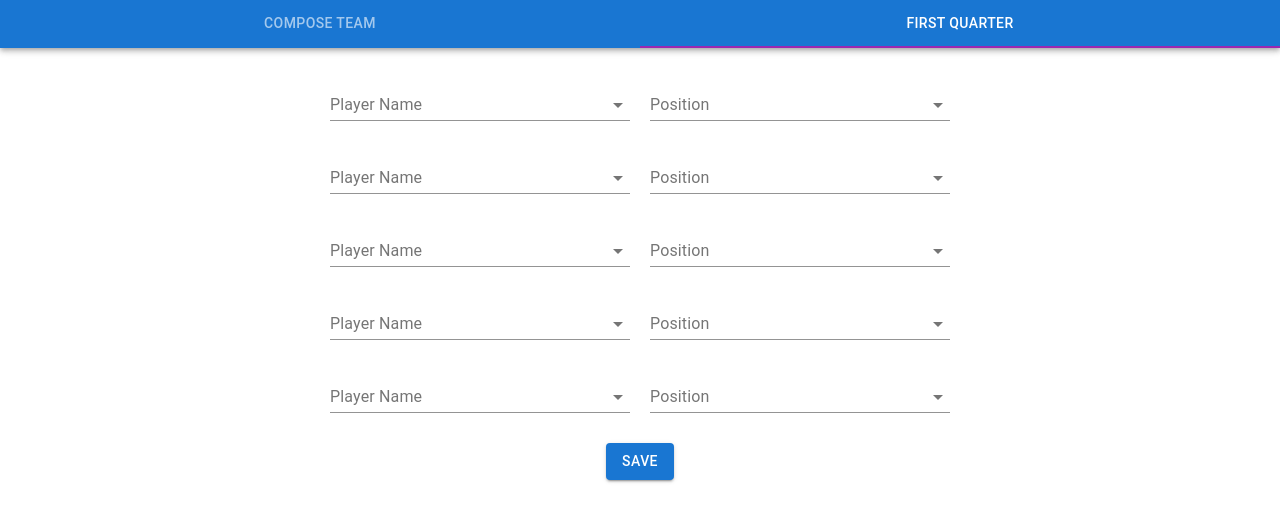
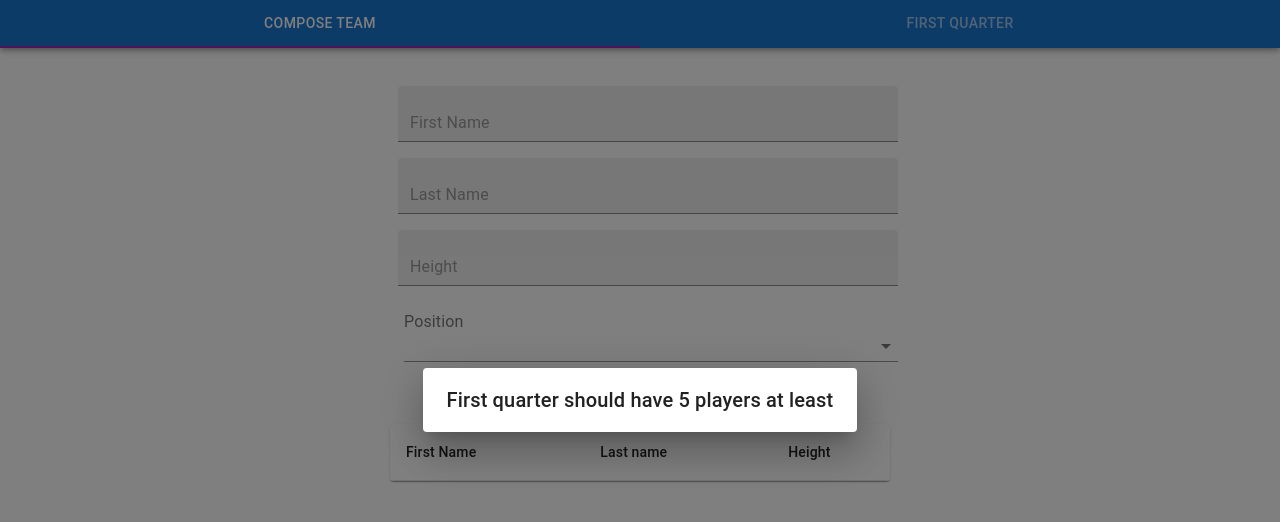
Before and after one commit to RishRathore/basketball-team-management, a React (Create React App) app in the folder basketball/: page / in a window 1280 px wide. Both pictures are taken after a click on the tab "FIRST QUARTER". Shown: the top 522 px of the page. Built offline with nearby package versions, Linux system fonts and the light colour scheme.

Commit message:
added dialog

```diff
--- /dev/null
+++ b/basketball/src/components/Dialog.jsx
@@ -0,0 +1,11 @@
+import React from 'react';
+import DialogTitle from '@mui/material/DialogTitle';
+import Dialog from '@mui/material/Dialog';
+
+const NotificationDialog = ({ open, onClose, message }) => (
+  <Dialog onClose={onClose} open={open}>
+    <DialogTitle>{message}</DialogTitle>
+  </Dialog>
+);
+
+export default NotificationDialog;
--- a/basketball/src/components/Header.jsx
+++ b/basketball/src/components/Header.jsx
@@ -1,9 +1,16 @@
-import AppBar from "@mui/material/AppBar";
-import Box from "@mui/material/Box";
-import Tabs from "@mui/material/Tabs";
-import Tab from "@mui/material/Tab";
+import React, { useState } from 'react';
+import { useSelector } from 'react-redux';
+import AppBar from '@mui/material/AppBar';
+import Box from '@mui/material/Box';
+import Tabs from '@mui/material/Tabs';
+import Tab from '@mui/material/Tab';
+
+import NotificationDialog from './Dialog';
 
 const Header = ({ activeTab, setActiveTab }) => {
+  const [open, setOpen] = useState(false);
+  const { players } = useSelector((state) => state.basketball)
+
   const a11yProps = (index) => {
     return {
       id: `full-width-tab-${index}`,
@@ -11,14 +18,17 @@ const Header = ({ activeTab, setActiveTab }) => {
     };
   };
 
+  const onTabChange = (index) => {
+    if (index === 1 && players.length !== 5) setOpen(true);
+    else setActiveTab(index);
+  };
+
   return (
     <Box sx={{ flexGrow: 1 }}>
       <AppBar position="static">
         <Tabs
           value={activeTab}
-          onChange={(e, index) => {
-            setActiveTab(index);
-          }}
+          onChange={(e , index) => onTabChange(index)}
           indicatorColor="secondary"
           textColor="inherit"
           variant="fullWidth"
@@ -27,6 +37,7 @@ const Header = ({ activeTab, setActiveTab }) => {
           <Tab label="Compose Team" {...a11yProps(0)} />
           <Tab label="First Quarter" {...a11yProps(1)} />
         </Tabs>
+        <NotificationDialog open={open} onClose={() => setOpen(false)} message="First quarter should have 5 players at least" />
       </AppBar>
     </Box>
   );
--- a/basketball/src/components/SelectButton.jsx
+++ b/basketball/src/components/SelectButton.jsx
@@ -8,9 +8,8 @@ import Box from "@material-ui/core/Box";
 import { useStyles } from "../utils/styles";
 
 
-function SelectOption({id, list, selected, setSelected, isSkills,uniqueRoleErr, label}) {
+function SelectOption({ id, list, selected, setSelected, isSkills, uniqueRoleErr, label }) {
   const classes = useStyles();
-
 
   const handleChange = (event) => {
     const value = event.target.value;
```
